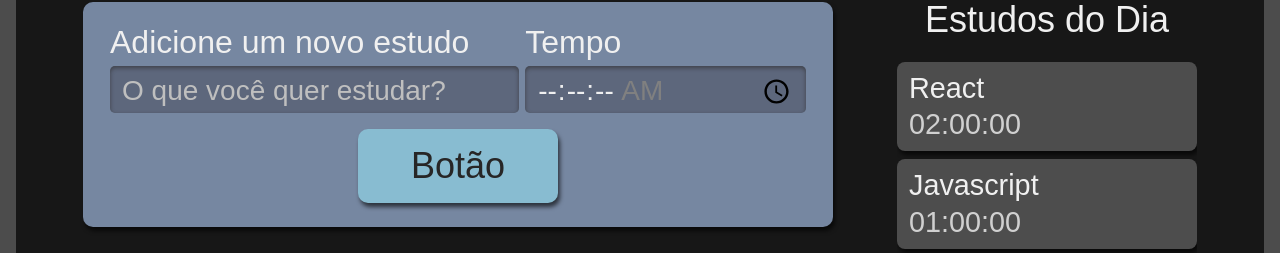
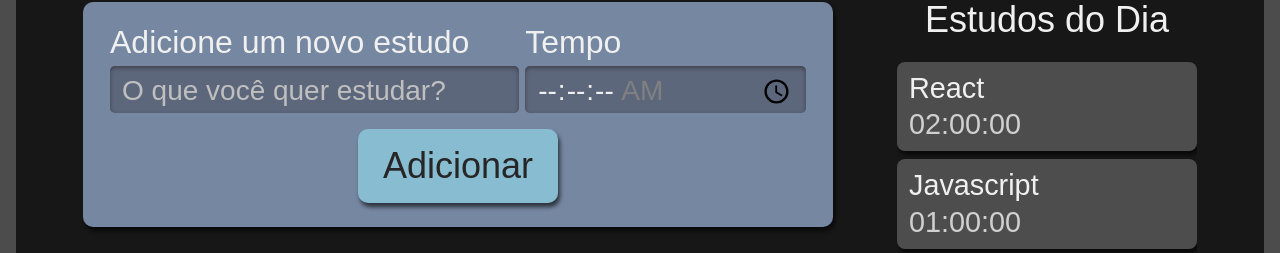
Before and after one commit to GabrielTadachi/alura-studies, a React (Create React App) app: page / in a window 1280 px wide. Shown: the part 222-475 px from the top of the page. Built offline with nearby package versions, Linux system fonts and the light colour scheme.

Commit message:
Aula 4.1 - Prop Button

```diff
--- a/src/components/Formulario/index.tsx
+++ b/src/components/Formulario/index.tsx
@@ -15,10 +15,10 @@ class Formulario extends React.Component {
                     <label htmlFor='tempo'>Tempo</label>
                     <input type="time" step="1" name="tempo" id="tempo" min="00:00:00" max="01:00:00" required />
                 </div>
-                <Botao></Botao>
+                <Botao>Adicionar</Botao>
             </form>
         );
     }
 }
 
-export default Formulario;
+export default Formulario
--- a/src/components/botao/index.tsx
+++ b/src/components/botao/index.tsx
@@ -2,10 +2,10 @@ import React from "react";
 import style from './Botao.module.scss';
 
 //Class Component -> Forma Antiga!
-class Botao extends React.Component {
+class Botao extends React.Component<{children?: React.ReactNode}> {
   render() {
     return (
-      <button className={style.botao}>Botão</button>
+      <button className={style.botao}>{this.props.children}</button>
     );
   }
 }
```
